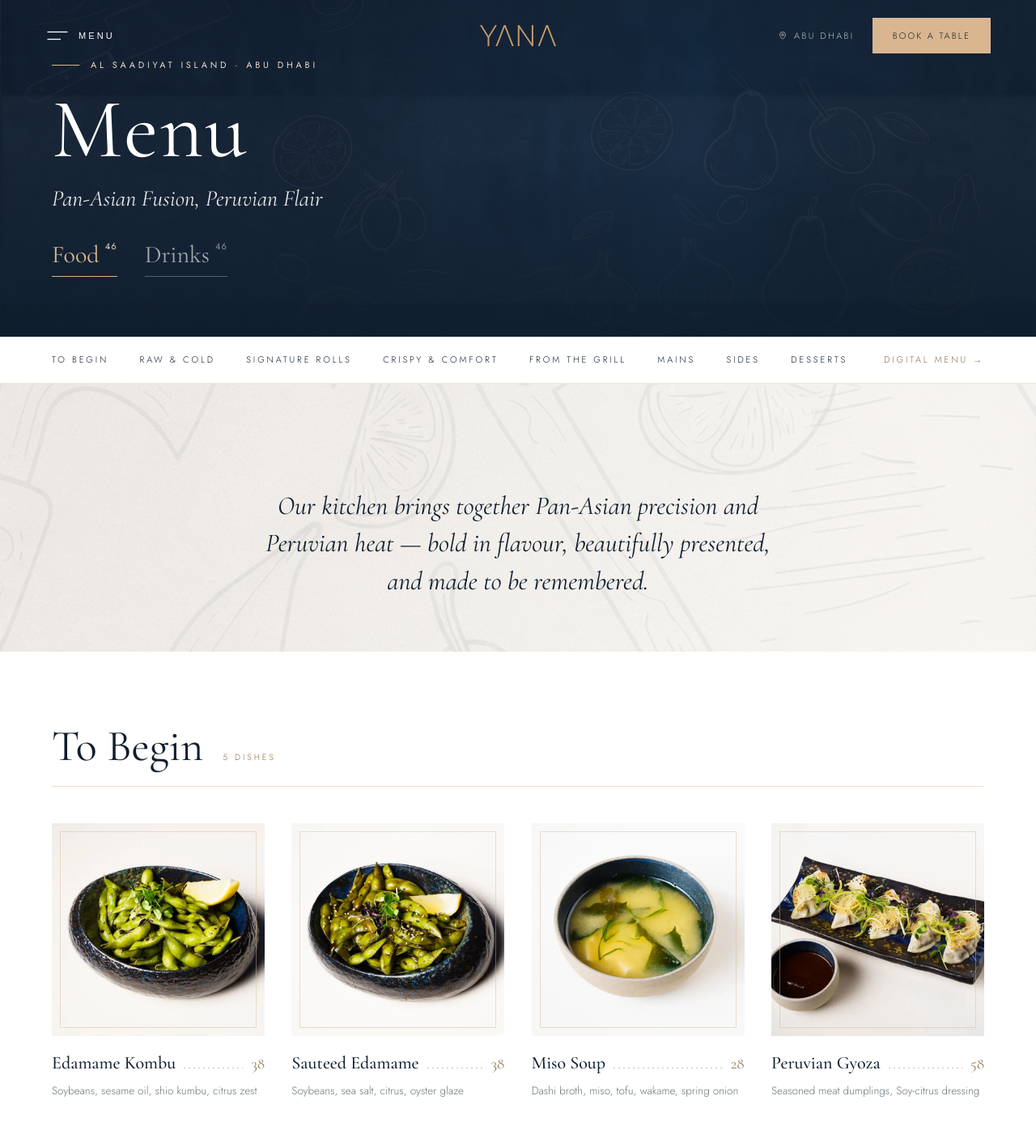
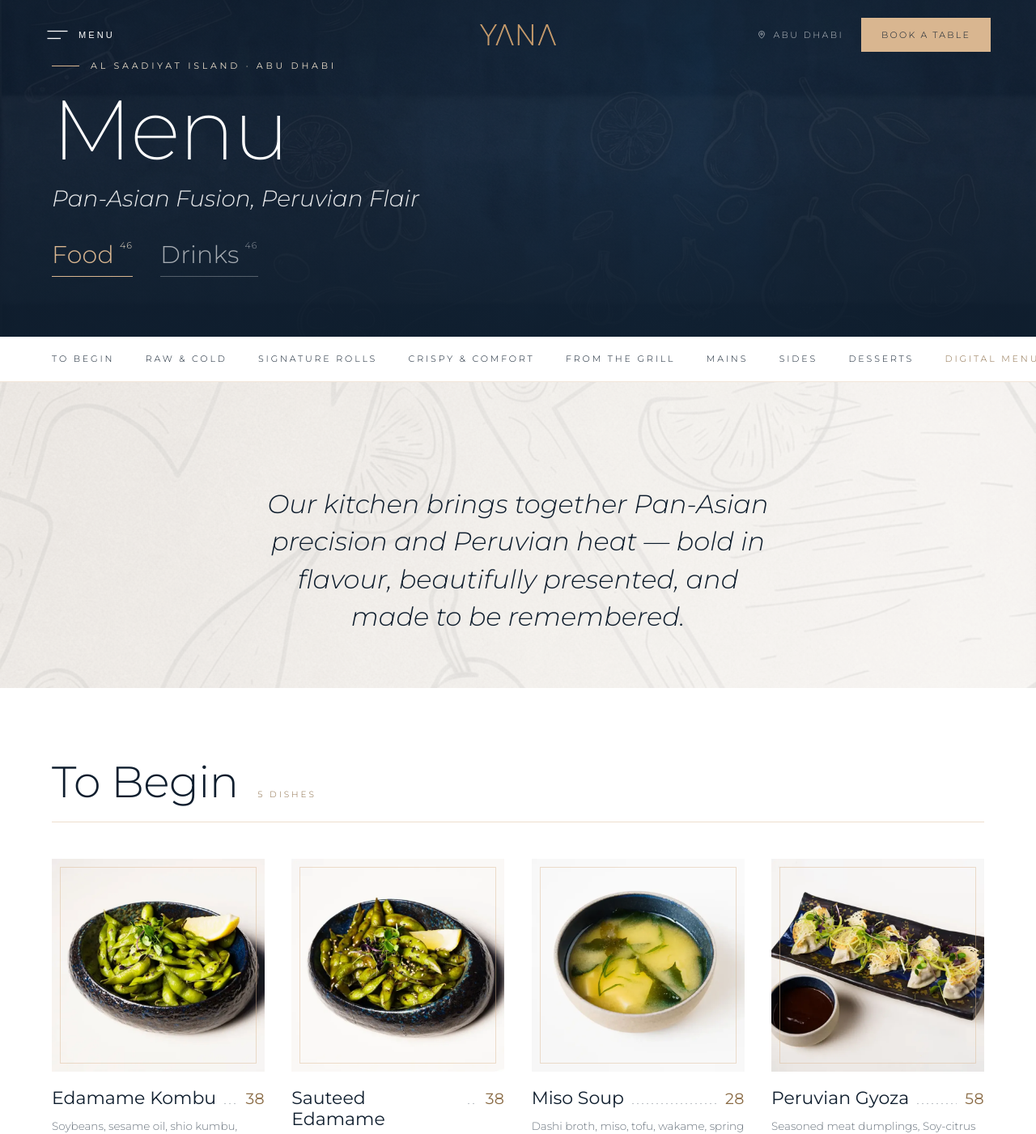
Before and after one commit to AdeelAfzal009/yana-restaurant, a Nuxt app: page /menu in a window 1280 px wide. Shown: the top 1401 px of the page at 81% size. Built offline with nearby package versions, Linux system fonts and the light colour scheme.

Commit message:
font change and enable video hero banner

```diff
--- a/app/assets/css/main.css
+++ b/app/assets/css/main.css
@@ -11,8 +11,10 @@
   --ink: #0F1E2E;
   --ink-dim: rgba(15, 30, 46, 0.62);
   --cream-dim: rgba(255, 255, 255, 0.66);
-  --sans: 'Jost', sans-serif;
-  --serif: 'Cormorant Garamond', serif;
+  /* Montserrat throughout; --serif is kept as the display slot so every
+     existing rule keeps working. */
+  --sans: 'Montserrat', sans-serif;
+  --serif: 'Montserrat', sans-serif;
 }
 
 * {
--- a/app/pages/index.vue
+++ b/app/pages/index.vue
@@ -205,11 +205,10 @@
 </template>
 
 <script setup lang="ts">
-// Drop YANA's own .mp4 into public/videos and set heroVideo to it, e.g. '/videos/hero.mp4'.
-// PREVIEW_VIDEO belongs to COYA and is only here to demo the effect while developing —
-// it is never served in production, and must be replaced before the hero goes live.
-const PREVIEW_VIDEO = 'https://coyarestaurant.com/uploads/content/pages/1698918469_44fefc7e-15ae-4f40-b8a4-dac51b658d78.mp4'
-const heroVideo = import.meta.dev ? PREVIEW_VIDEO : ''
+// TEMPORARY placeholder for staging review only: this file belongs to COYA and is
+// hotlinked from their server. Replace it with YANA's own footage before launch —
+// drop an .mp4 into public/videos and point heroVideo at it, e.g. '/videos/hero.mp4'.
+const heroVideo = 'https://coyarestaurant.com/uploads/content/pages/1698918469_44fefc7e-15ae-4f40-b8a4-dac51b658d78.mp4'
 const heroImage = '/images/yana-image-2-mruiybvd-26zk.webp'
 const ctaImage = '/images/yana-image-2-mrt9pbly-db2c.webp'
 const signatureDishImage = '/images/food1.webp'
@@ -291,11 +290,11 @@ onMounted(() => {
 
 .hero-title {
   font-family: var(--serif);
-  font-weight: 400;
+  font-weight: 200;
   font-size: clamp(56px, 12vw, 152px);
   line-height: 0.98;
   margin: 26px 0 0;
-  letter-spacing: 0.02em;
+  letter-spacing: -0.02em;
   color: #ffffff;
 }
 
@@ -451,10 +450,11 @@ onMounted(() => {
 }
 
 .statement-text {
+  letter-spacing: -0.015em;
   max-width: 900px;
   margin: 0 auto;
   font-family: var(--serif);
-  font-weight: 400;
+  font-weight: 300;
   font-size: clamp(30px, 4.6vw, 54px);
   line-height: 1.16;
   color: var(--ink);
@@ -507,6 +507,8 @@ onMounted(() => {
 }
 
 .link-underline {
+  letter-spacing: 0.01em;
+  font-weight: 400;
   display: inline-block;
   margin-top: 36px;
   padding-bottom: 4px;
@@ -578,6 +580,8 @@ onMounted(() => {
 
 /* ---------- Full-bleed band ---------- */
 .story-signoff {
+  letter-spacing: 0.01em;
+  font-weight: 300;
   font-family: var(--serif);
   font-style: italic;
   font-size: 22px;
@@ -670,8 +674,9 @@ onMounted(() => {
 }
 
 .h2-dark {
+  letter-spacing: -0.015em;
   font-family: var(--serif);
-  font-weight: 400;
+  font-weight: 300;
   font-size: clamp(34px, 5vw, 58px);
   line-height: 1.06;
   margin: 24px 0 0;
@@ -685,8 +690,9 @@ onMounted(() => {
 }
 
 .h2-light {
+  letter-spacing: -0.015em;
   font-family: var(--serif);
-  font-weight: 400;
+  font-weight: 300;
   font-size: clamp(34px, 5vw, 58px);
   line-height: 1.06;
   margin: 22px 0 0;
@@ -795,8 +801,9 @@ onMounted(() => {
 }
 
 .cta-title {
+  letter-spacing: -0.015em;
   font-family: var(--serif);
-  font-weight: 400;
+  font-weight: 300;
   font-size: clamp(38px, 6vw, 72px);
   line-height: 1.04;
   margin: 22px 0 0;
--- a/app/pages/menu.vue
+++ b/app/pages/menu.vue
@@ -196,12 +196,12 @@ useHead({ title: 'Menu · YANA Restaurant' })
 
 .banner-title {
   font-family: var(--serif);
-  font-weight: 400;
+  font-weight: 200;
   font-size: clamp(44px, 9vw, 104px);
   line-height: 1;
   margin: 20px 0 0;
   color: #ffffff;
-  letter-spacing: 0.02em;
+  letter-spacing: -0.02em;
 }
 
 .banner-sub {
@@ -219,6 +219,8 @@ useHead({ title: 'Menu · YANA Restaurant' })
 }
 
 .group-tab {
+  letter-spacing: 0.01em;
+  font-weight: 300;
   display: inline-flex;
   align-items: flex-start;
   gap: 7px;
@@ -324,6 +326,7 @@ useHead({ title: 'Menu · YANA Restaurant' })
 }
 
 .intro-text {
+  letter-spacing: 0;
   font-family: var(--serif);
   font-style: italic;
   font-weight: 300;
@@ -378,8 +381,9 @@ useHead({ title: 'Menu · YANA Restaurant' })
 }
 
 .dish-name {
+  letter-spacing: 0;
   font-family: var(--serif);
-  font-weight: 500;
+  font-weight: 400;
   font-size: clamp(19px, 1.9vw, 22px);
   line-height: 1.2;
   margin: 0;
@@ -402,6 +406,8 @@ useHead({ title: 'Menu · YANA Restaurant' })
 }
 
 .dish-price {
+  letter-spacing: 0.02em;
+  font-weight: 400;
   font-family: var(--serif);
   font-size: 19px;
   color: var(--gold-dk);
@@ -462,8 +468,9 @@ useHead({ title: 'Menu · YANA Restaurant' })
 }
 
 .menu-h2 {
+  letter-spacing: -0.01em;
   font-family: var(--serif);
-  font-weight: 400;
+  font-weight: 300;
   font-size: clamp(30px, 4.6vw, 54px);
   line-height: 1;
   margin: 0;
@@ -524,8 +531,9 @@ useHead({ title: 'Menu · YANA Restaurant' })
 }
 
 .cta-title {
+  letter-spacing: -0.015em;
   font-family: var(--serif);
-  font-weight: 400;
+  font-weight: 300;
   font-size: clamp(32px, 5.4vw, 62px);
   line-height: 1.06;
   margin: 20px 0 0;
--- a/nuxt.config.ts
+++ b/nuxt.config.ts
@@ -17,7 +17,7 @@ export default defineNuxtConfig({
       link: [
         { rel: 'preconnect', href: 'https://fonts.googleapis.com' },
         { rel: 'preconnect', href: 'https://fonts.gstatic.com', crossorigin: '' },
-        { rel: 'stylesheet', href: 'https://fonts.googleapis.com/css2?family=Cormorant+Garamond:ital,wght@0,300;0,400;0,500;0,600;1,400&family=Jost:wght@300;400;500&display=swap' },
+        { rel: 'stylesheet', href: 'https://fonts.googleapis.com/css2?family=Montserrat:ital,wght@0,200;0,300;0,400;0,500;0,600;1,300;1,400&display=swap' },
         { rel: 'icon', type: 'image/svg+xml', href: '/favicon.svg' },
         { rel: 'icon', type: 'image/png', sizes: '32x32', href: '/favicon-32x32.png' },
         { rel: 'icon', type: 'image/png', sizes: '16x16', href: '/favicon-16x16.png' },
```
